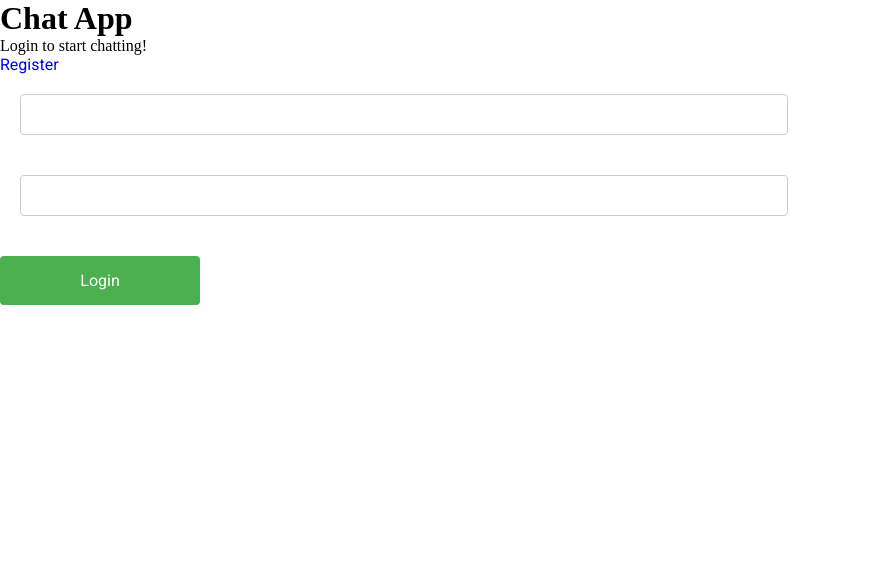
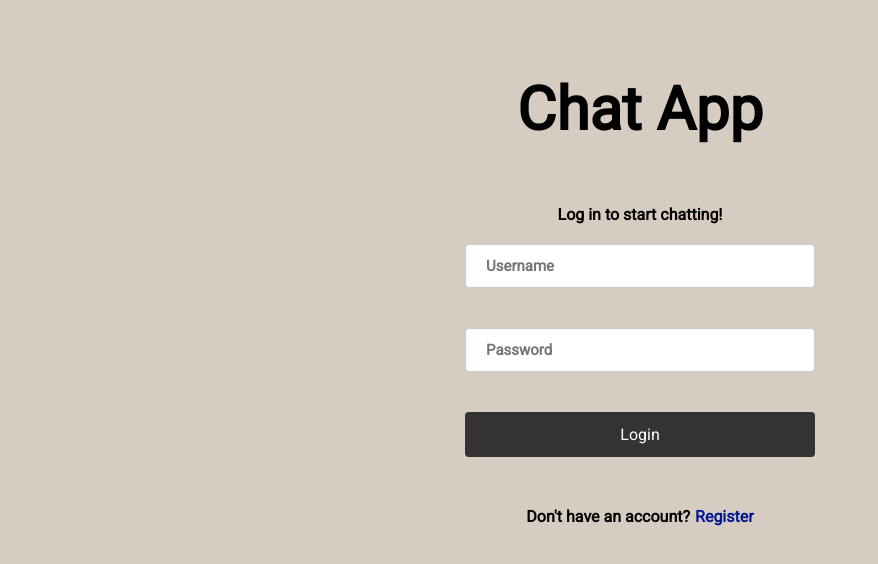
Before and after one commit to RaymondQuocDang/chat-app, a React (Create React App) app in the folder chat_app_flask/chat-app-react/: page /login in a window 1280 px wide. Shown: the top 564 px of the page, without its empty margins (0-878 px from the left). Built offline with nearby package versions, Linux system fonts and the light colour scheme.

Commit message:
styled login and register pages

```diff
--- a/chat_app_flask/chat-app-react/src/App.css
+++ b/chat_app_flask/chat-app-react/src/App.css
@@ -6,4 +6,5 @@
 
 body {
   height: 100%;
+  background-color: #d6ccc2;
 }
--- a/chat_app_flask/chat-app-react/src/components/ChatPage.js
+++ b/chat_app_flask/chat-app-react/src/components/ChatPage.js
@@ -5,7 +5,7 @@ import { useState, useEffect } from 'react';
 import axios from 'axios';
 import { useNavigate } from 'react-router-dom'
 
-function ChatPage () {
+function ChatPage() {
     const [user, setUser] = useState(null)
     const navigate = useNavigate();
 
@@ -24,17 +24,17 @@ function ChatPage () {
         } catch (error) {
             console.log(error)
             console.log(user)
-            navigate('/login', {replace: true})
+            navigate('/login', { replace: true })
         }
 
     }
 
 
 
-    return(
+    return (
         <div className='chat-app'>
+            <ChatView current_user={user}></ChatView>
             <UserList current_user={user}></UserList>
-            <ChatView current_user={user}></ChatView>
         </div>
     );
 }
--- a/chat_app_flask/chat-app-react/src/components/ChatView.css
+++ b/chat_app_flask/chat-app-react/src/components/ChatView.css
@@ -4,7 +4,6 @@
     background-color: #d6ccc2;
     display: flex;
     flex-direction: column;
-    border-radius: 0px 5px 5px 0px;
 }
 
 .chat-box {
@@ -18,8 +17,8 @@
     width: auto;
     margin-bottom: 30px;
     display: flex;
-    margin-right: 10px;
-    margin-left: 10px;
+    margin-right: 20px;
+    margin-left: 20px;
 }
 
 .text-box {
@@ -84,7 +83,7 @@
 }
 
 .welcome-message {
-    margin: 0px 0px 0px 10px;
+    margin: 0px 0px 0px 20px;
     position: absolute;
     bottom: 40px;
 }
--- a/chat_app_flask/chat-app-react/src/components/LoginPage.css
+++ b/chat_app_flask/chat-app-react/src/components/LoginPage.css
@@ -1,32 +1,99 @@
 .login-page {
     display: flex;
-    flex-direction: column;
+    font-family: Roboto, Arial, Helvetica, sans-serif;
+    align-items: center;
+    background-color: #d6ccc2;
+    height: 100vh;
 }
 
-.input-box {
-    width: 60%;
+.login-container {
+    display: flex;
+    flex-direction: column;
+    align-items: center;
+    margin-left: auto;
+    margin-right: auto;
+    margin-bottom: 200px;
+    width: 350px;
+}
+
+.title {
+    font-weight: 600;
+    font-size: 60px;
+    margin-bottom: 60px;
+}
+
+.text {
+    font-weight: 600;
+}
+
+.input-box-username {
+    width: 100%;
+    min-width: 300px;
     padding: 12px 20px;
-    margin: 20px 20px 20px 20px;
+    margin: 20px 0px 20px 0px;
     border: 1px solid #ccc;
     border-radius: 4px;
+    color: #333;
+    font-family: Roboto, Arial, Helvetica, sans-serif;
+    font-size: 15px;
+    font-weight: 600;
+}
+
+.input-box-password {
+    width: 100%;
+    min-width: 300px;
+    padding: 12px 20px;
+    margin-top: 20px;
+    border: 1px solid #ccc;
+    border-radius: 4px;
+    color: #333;
+    font-family: Roboto, Arial, Helvetica, sans-serif;
+    font-size: 15px;
+    font-weight: 600;
 }
 
 .button {
-    background-color: #4CAF50; /* Green */
+    background-color: #333;
     border: none;
     color: white;
-    padding: 15px 32px;
+    padding: 13px;
     text-align: center;
     text-decoration: none;
     font-size: 16px;
     border-radius: 4px;
-    width: 200px;
-    margin-top: 20px;
+    width: 100%;
+    min-width: 300px;
+    margin-top: 15px;
     font-family: Roboto, Arial, Helvetica, sans-serif;
+}
+
+.button:hover {
+    cursor: pointer;
+}
+
+.link-container {
+    margin-top: 50px;
+    display: flex;
 }
 
 .link {
     text-decoration: none;
     font-size: 16px;
     font-family: Roboto, Arial, Helvetica, sans-serif;
+    margin-left: 5px;
+    color: #021691;
+    font-weight: 600;
 }
+
+.error-message-container {
+    height: 20px;
+    width: 100%;
+    margin-top: 5px;
+}
+
+.error-message {
+    color: darkred;
+    font-weight: 600px;
+    font-size: 14px;
+    font-weight: 600;
+}
--- a/chat_app_flask/chat-app-react/src/components/LoginPage.js
+++ b/chat_app_flask/chat-app-react/src/components/LoginPage.js
@@ -7,9 +7,12 @@ function LoginPage() {
 
     const [username, setUsername] = useState('');
     const [password, setPassword] = useState('');
+    const [displayError, setdisplayError] = useState(false)
+    const [errorMessage, setErrorMessage] = useState('')
     const navigate = useNavigate();
 
     async function login() {
+
         const response = await axios.post('/login', {
             'username': username,
             'password': password
@@ -18,19 +21,30 @@ function LoginPage() {
         console.log(response.data)
 
         if (response.status === 200) {
-            navigate("/", {replace: true})
+            navigate("/", { replace: true })
+        }
+
+    }
+
+    function displayErrorMessage() {
+
+        if (displayError === true) {
+            return <p className='error-message'>{errorMessage}</p>
         }
 
     }
 
     return (
         <div className='login-page'>
-            <h1>Chat App</h1>
-            <p>Login to start chatting!</p>
-            <div><Link className='link' to='/register'>Register</Link></div>
-            <input type='text' className='input-box' onChange={(e) => setUsername(e.target.value)}/>
-            <input type='text' className='input-box' onChange={(e) => setPassword(e.target.value)}/>
-            <button type='submit' className='button' onClick={() => login()}>Login</button>
+            <div className='login-container'>
+                <h1 className='title'>Chat App</h1>
+                <div className='greeting-container'><p className='text'>Log in to start chatting!</p></div>
+                <input type='text' className='input-box-username' placeholder='Username' minLength={4} onChange={(e) => setUsername(e.target.value)} />
+                <input type='password' className='input-box-password' placeholder='Password' minLength={4} onChange={(e) => setPassword(e.target.value)} />
+                <div className='error-message-container'>{displayErrorMessage()}</div>
+                <button type='submit' className='button' onClick={() => login()}>Login</button>
+                <div className='link-container'><p className='text'>Don't have an account?</p><Link className='link' to='/register'>Register</Link></div>
+            </div>
         </div>
     );
 }
--- a/chat_app_flask/chat-app-react/src/components/RegisterPage.css
+++ b/chat_app_flask/chat-app-react/src/components/RegisterPage.css
@@ -1,11 +1,17 @@
 .register-page {
     display: flex;
-    flex-direction: column;
+    font-family: Roboto, Arial, Helvetica, sans-serif;
+    align-items: center;
+    background-color: #d6ccc2;
+    height: 100vh;
 }
 
-
-.link {
-    text-decoration: none;
-    font-size: 16px;
-    font-family: Roboto, Arial, Helvetica, sans-serif;
+.register-container {
+    display: flex;
+    flex-direction: column;
+    align-items: center;
+    margin-left: auto;
+    margin-right: auto;
+    margin-bottom: 200px;
+    width: 350px;
 }
--- a/chat_app_flask/chat-app-react/src/components/RegisterPage.js
+++ b/chat_app_flask/chat-app-react/src/components/RegisterPage.js
@@ -7,9 +7,18 @@ function RegisterPage() {
 
     const [username, setUsername] = useState('');
     const [password, setPassword] = useState('');
+    const [displayError, setdisplayError] = useState(false)
+    const [errorMessage, setErrorMessage] = useState('')
     const navigate = useNavigate();
 
     async function register() {
+
+        if (password.length < 5 || username.length < 5) {
+            setErrorMessage('Username and password must be atelast 5 characters.')
+            setdisplayError(true);
+            return;
+        }
+
         const response = await axios.post('/register', {
             'username': username,
             'password': password
@@ -19,21 +28,31 @@ function RegisterPage() {
         console.log(response.status)
 
         if (response.status === 201) {
-            navigate("/login", {replace: true})
+            navigate("/login", { replace: true })
+        }
+
+    }
+
+    function displayErrorMessage() {
+
+        if (displayError === true) {
+            return <p className='error-message'>{errorMessage}</p>
         }
 
     }
 
 
-    return(
+    return (
         <div className='register-page'>
-            <h1>Register Here</h1>
-            <div><Link to='/' className='link'>Login</Link></div>
-            <label>Username: </label>
-            <input type='text' className='input-box' onChange={(e) => setUsername(e.target.value)}/>
-            <label>Password: </label>
-            <input type='text' className='input-box' onChange={(e) => setPassword(e.target.value)}/>
-            <button type='submit' className='button' onClick={() => register()}>Register</button>
+            <div className='register-container'>
+                <h1 className='title'>Chat App</h1>
+                <div className='greeting-container'><p className='text'>Fill in the information to create an account.</p></div>
+                <input type='text' placeholder='Username' className='input-box-username' onChange={(e) => setUsername(e.target.value)} />
+                <input type='password' placeholder='Password' className='input-box-password' onChange={(e) => setPassword(e.target.value)} />
+                <div className='error-message-container'>{displayErrorMessage()}</div>
+                <button type='submit' className='button' onClick={() => register()}>Register</button>
+                <div className='link-container'><p className='text'>Already have an account?</p><Link className='link' to='/login'>Log In</Link></div>
+            </div>
         </div>
     );
 }
--- a/chat_app_flask/chat-app-react/src/components/UserList.css
+++ b/chat_app_flask/chat-app-react/src/components/UserList.css
@@ -1,16 +1,69 @@
 .users-list-container {
-    height: 100vh;
+    height: 90vh;
     width: 250px;
     border-radius: 5px 0px 0px 5px;
     background-color: #edede9;
+    overflow-y: scroll;
 }
 
-.user-container {
+.user-list-title {
     margin-left: 30px;
     margin-top: 20px;
     color: #333;
     font-family: Roboto, Arial, Helvetica, sans-serif;
     padding-top: 10px;
     font-weight: 600;
+    font-size: 25px;
+}
 
+.user-container {
+    margin-left: 30px;
+    margin-top: 15px;
+    color: #333;
+    font-family: Roboto, Arial, Helvetica, sans-serif;
+    padding-top: 10px;
+    font-weight: 600;
 }
+
+.users-list-container::-webkit-scrollbar {
+    width: 4px;
+}
+
+.users-list-container::-webkit-scrollbar-track {
+    background: #ccc;
+    border-radius: 10px;
+}
+
+.users-list-container::-webkit-scrollbar-thumb {
+    background-color: #aaa;
+    border-radius: 20px;
+}
+
+.profile-container {
+    background-color: #edede9;
+    border-top: 1px solid #aaa;
+    height: 10vh;
+    font-family: Roboto, Arial, Helvetica, sans-serif;
+    display: flex;
+    flex-direction: column;
+}
+
+.logout-button {
+    background-color: #333;
+    color: #eee;
+    font-family: Roboto, Arial, Helvetica, sans-serif;
+    width: 75px;
+    font-size: 15px;
+    height: 40px;
+    border-radius: 5px;
+    margin: 10px 0px 0px 30px
+}
+
+.logout-button:hover {
+    cursor: pointer;
+}
+
+.current-user {
+    margin: 10px 0px 0px 30px;
+    font-weight: 600;
+}
--- a/chat_app_flask/chat-app-react/src/components/UserList.js
+++ b/chat_app_flask/chat-app-react/src/components/UserList.js
@@ -32,10 +32,15 @@ function UserList({ current_user }) {
 
 
     return (
-        <div className='users-list-container'>
-            {userList}
-            <div><p>Logged-in as {current_user}</p></div>
-            <button onClick={() => LogOut()} >Log Out</button>
+        <div>
+            <div className='users-list-container'>
+                <div className='user-list-title'><p>Users</p></div>
+                {userList}
+            </div>
+            <div className='profile-container'>
+                <div className='current-user'><p>Logged-in as {current_user}</p></div>
+                <button className='logout-button' onClick={() => LogOut()} >Log Out</button>
+            </div>
         </div>
 
     );
```
